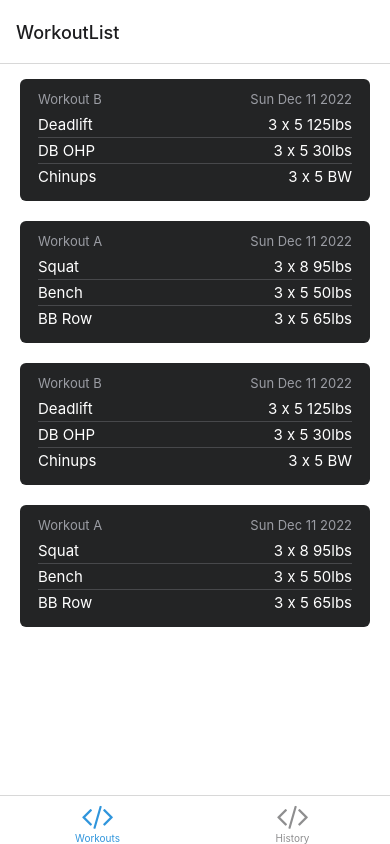
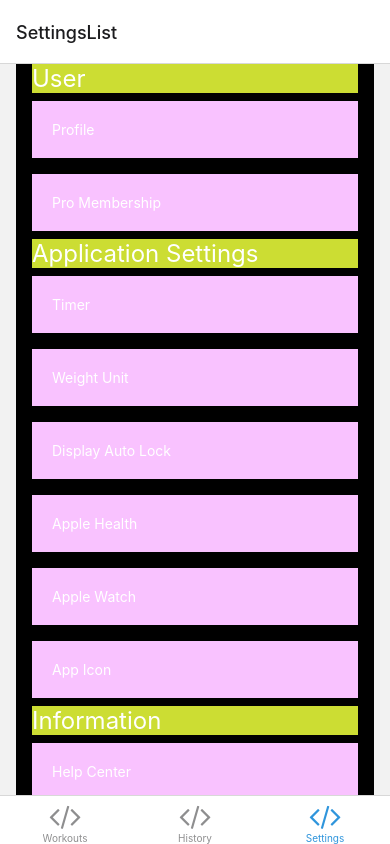
Before and after one commit to flog-fitness/stronglifts-clone, a React Native app: screen /Settings in a window 390 px wide. Built offline with nearby package versions, Linux system fonts and the light colour scheme; what expo-linking would draw is missing.

Commit message:
changed it back to a flat list

```diff
--- a/navigation/index.tsx
+++ b/navigation/index.tsx
@@ -18,6 +18,7 @@ import WorkoutsScreen from '../screens/WorkoutsTab/WorkoutsScreen'
 import HistoryScreen from '../screens/HistoryTab/HistoryScreen';
 import { RootStackParamList, RootTabParamList, RootTabScreenProps } from '../types';
 import LinkingConfiguration from './LinkingConfiguration';
+import SettingsScreen from '../screens/SettingsTab/SettingsScreen';
 
 export default function Navigation({ colorScheme }: { colorScheme: ColorSchemeName }) {
   return (
@@ -93,6 +94,14 @@ function BottomTabNavigator() {
           tabBarIcon: ({ color }) => <TabBarIcon name="code" color={color} />,
         }}
       />
+      <BottomTab.Screen
+        name="Settings"
+        component={SettingsScreen}
+        options={{
+          title: 'Settings',
+          tabBarIcon: ({ color }) => <TabBarIcon name="code" color={color} />,
+        }}
+      />
     </BottomTab.Navigator>
   );
 }
--- a/screens/SettingsTab/SettingsListScreen.tsx
+++ b/screens/SettingsTab/SettingsListScreen.tsx
@@ -1,4 +1,11 @@
-import { FlatList, ListRenderItem, Pressable, StyleSheet } from 'react-native';
+import {
+  FlatList,
+  ListRenderItem,
+  Pressable,
+  StyleSheet,
+  Text,
+  StatusBar,
+} from 'react-native';
 import { View } from '../../components/Themed';
 import { NativeStackScreenProps } from '@react-navigation/native-stack';
 import { SettingsStackParamList } from './SettingsScreen';
@@ -8,23 +15,31 @@ interface Setting {
   // pageLink: undefined
 }
 
-type SettingsSection = Setting[];
+interface SettingsSection {
+  title: string;
+  data: Setting[];
+}
 
-const userSettings: SettingsSection = [
-  { name: 'Profile' },
-  { name: 'Pro Membership' },
-];
+const userSettings: SettingsSection = {
+  title: 'User',
+  data: [{ name: 'Profile' }, { name: 'Pro Membership' }],
+};
 
-const appSettings: SettingsSection = [
+const appSettings: SettingsSection = {
+  title: 'Application Settings',
+  data: [
     { name: 'Timer' },
     { name: 'Weight Unit' },
     { name: 'Display Auto Lock' },
     { name: 'Apple Health' },
     { name: 'Apple Watch' },
     { name: 'App Icon' },
-];
+  ],
+};
 
-const infoSettings: SettingsSection = [
+const infoSettings: SettingsSection = {
+  title: 'Information',
+  data: [
     { name: 'Help Center' },
     { name: 'StrongLifts 5x5 Guide' },
     { name: 'Report Issue' },
@@ -32,9 +47,13 @@ const infoSettings: SettingsSection = [
     { name: 'Ask Question' },
     { name: 'Rate This App' },
     { name: 'Export Data' },
-];
+  ],
+};
 
-const dataSettings: SettingsSection = [{ name: 'Reset' }];
+const dataSettings: SettingsSection = {
+  title: 'Data',
+  data: [{ name: 'Reset' }],
+};
 
 const settings: SettingsSection[] = [
   userSettings,
@@ -48,24 +67,26 @@ type SettingsListScreenProps = NativeStackScreenProps<SettingsStackParamList>;
 export default function SettingsListScreen({
   navigation,
 }: SettingsListScreenProps) {
-
-  const renderItem: ListRenderItem<Setting> = ({ item }) => {
+  const renderItem: ListRenderItem<SettingsSection> = ({ item }) => {
+    // console.log('Item', item.name);
     return (
-        <View>
-          {JSON.stringify(item)}
+      <View style={styles.container}>
+        <Text style={styles.title}>{item.title}</Text>
+        {item.data.map((setting) => {
+          return (
+            <View style={styles.item}>
+              <Text style={styles.itemText}>{setting.name}</Text>
             </View>
-    )
+          );
+        })}
+      </View>
+    );
   };
 
   return (
     <View style={styles.container}>
-      <FlatList
-        style={styles.list}
-        renderItem={renderItem}
-        ItemSeparatorComponent={() => {
-          return <View style={styles.separator} />;
-        }}
-      />
+      {/* User Settings */}
+      <FlatList data={settings} renderItem={renderItem} />
     </View>
   );
 }
@@ -73,24 +94,25 @@ export default function SettingsListScreen({
 const styles = StyleSheet.create({
   container: {
     flex: 1,
-    alignItems: 'center',
-    justifyContent: 'center',
-    paddingTop: 15,
-    paddingHorizontal: 20,
+    paddingTop: StatusBar.currentHeight,
+    marginHorizontal: 16,
+    backgroundColor: '#000',
   },
-  textHeader: {
-    flexDirection: 'row',
-    justifyContent: 'space-between',
+  item: {
+    padding: 20,
+    marginVertical: 8,
+    backgroundColor: '#f9c2ff',
   },
-  workoutContainer: {
-    backgroundColor: 'red',
-    width: '100%',
+  itemText: {
+    color: '#fff',
   },
-  list: {
-    width: '100%',
+  header: {
+    fontSize: 32,
+    backgroundColor: '#cd3',
   },
-  separator: {
-    opacity: 0,
-    height: 20,
+  title: {
+    fontSize: 24,
+    backgroundColor: '#cd3',
+    color: '#fff',
   },
 });
--- a/screens/WorkoutsTab/WorkoutListScreen.tsx
+++ b/screens/WorkoutsTab/WorkoutListScreen.tsx
@@ -50,6 +50,7 @@ type WorkoutListScreenProps = NativeStackScreenProps<WorkoutStackParamList>;
 export default function WorkoutListScreen({
 	navigation,
 }: WorkoutListScreenProps) {
+
 	const renderItem: ListRenderItem<Workout> = ({ item }) => {
 		return (
 			<WorkoutComponent
```
Lines whose indentation alone changed are shown as unchanged.
